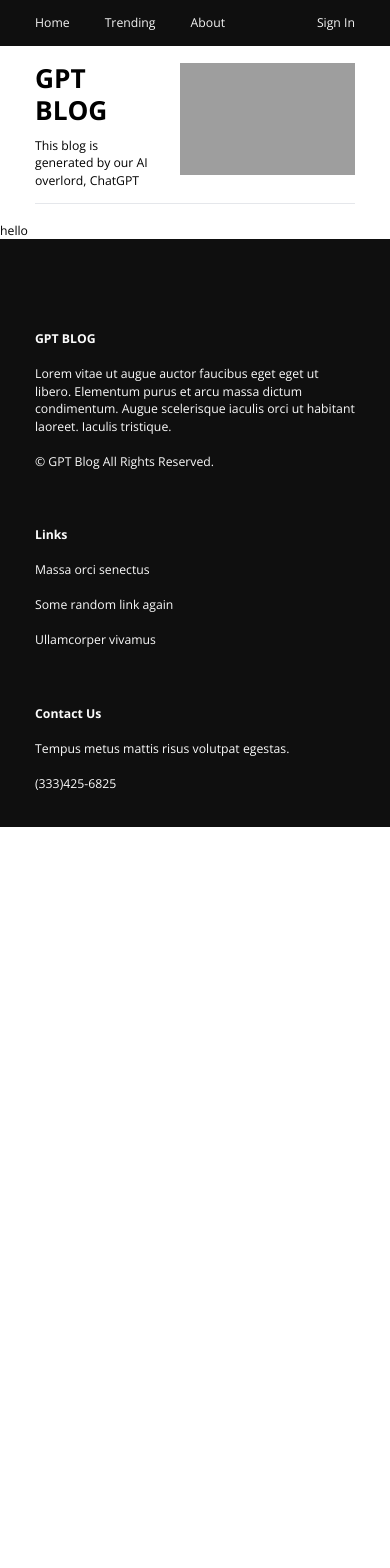
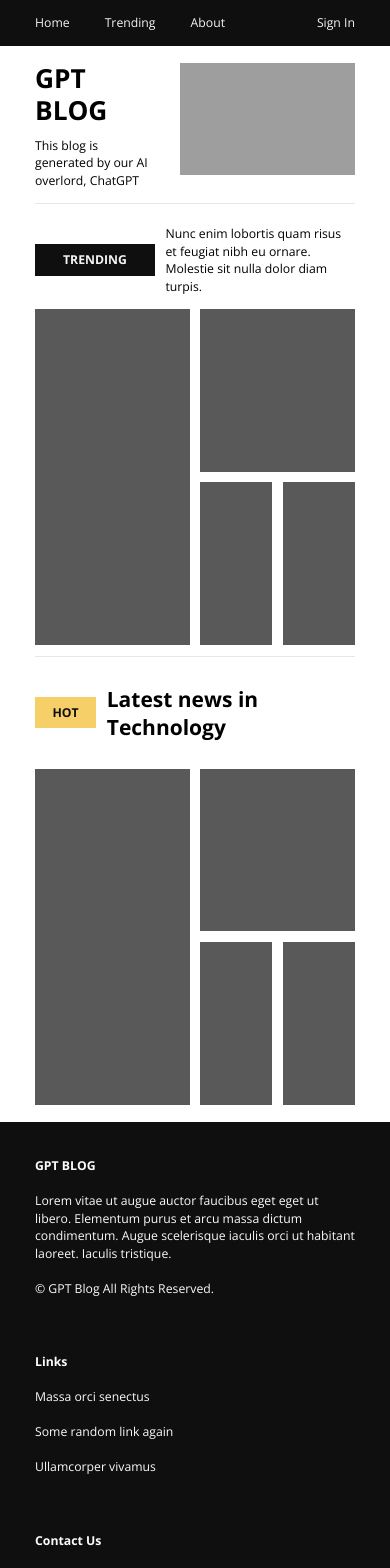
Before and after one commit to NoerGitKat/gpt-blog, a Next.js app: page / in a window 390 px wide. Shown: the top 1568 px of the page. Before the commit the page ends 844 px from the top, so only its background shows below. Built offline with nearby package versions, Linux system fonts and the light colour scheme; grey boxes are pictures that could not be loaded.

Commit message:
Added TechSectioin + Footer

```diff
--- /dev/null
+++ b/app/(home)/TechSection.tsx
@@ -0,0 +1,53 @@
+import { Post } from "@prisma/client";
+import Card from "../(shared)/Card";
+
+type TechProps = {
+  techPosts: Array<Post>;
+};
+
+function TechSection({ techPosts = [] }: TechProps): JSX.Element {
+  return (
+    <section>
+      <hr className="border-1" />
+      <header className="flex items-center gap-3 my-8">
+        <h4 className="bg-accent-orange py-2 px-5 text-wh-900 text-sm font-bold">
+          HOT
+        </h4>
+        <p className="font-bold text-2xl">Latest news in Technology</p>
+      </header>
+
+      {techPosts.length > 0 ? (
+        <ul className="sm:grid grid-cols-2 grid-rows-3 gap-x-8 gap-y-8 my-5">
+          {techPosts.map((post, index) => (
+            <li key={`post${index + 1}`}>
+              <Card
+                className={`col-span-1 ${
+                  index === 0
+                    ? "row-span-3"
+                    : "row-span-1 mt-10 sm:mt-0 flex justify-between gap-3"
+                }`}
+                imageHeight={index === 0 ? "h-96" : "h-48"}
+                post={post}
+                isLongForm={index === 0}
+                isSmallCard={index !== 0}
+              />
+            </li>
+          ))}
+        </ul>
+      ) : (
+        <aside className="flex justify-between gap-3 my-3">
+          <div className="basis-1/2 bg-wh-500 h-96"></div>
+          <div className="flex flex-col basis-1/2 gap-3 h-96">
+            <div className="basis-1/2 bg-wh-500"></div>
+            <div className="flex basis-1/2 gap-3">
+              <div className="basis-1/2 bg-wh-500"></div>
+              <div className="basis-1/2 bg-wh-500"></div>
+            </div>
+          </div>
+        </aside>
+      )}
+    </section>
+  );
+}
+
+export default TechSection;
--- /dev/null
+++ b/app/(home)/TrendingCard.tsx
@@ -0,0 +1,41 @@
+import Image from "next/image";
+import Link from "next/link";
+
+type TrendingCardProps = {
+  className?: string;
+  post: Post;
+};
+
+function TrendingCard({
+  className = "",
+  post,
+}: TrendingCardProps): JSX.Element {
+  return (
+    <Link
+      className={`${className} sm:mt-0 sm:h-auto relative mt-7 block w-full h-96 hover:opacity-70`}
+      href={`${process.env.NEXT_PUBLIC_URL}/post/${post?.id}`}
+    >
+      <aside className="z-0 relative w-full h-full">
+        <Image
+          fill
+          alt="tech"
+          placeholder="blur"
+          src={post?.image}
+          sizes="(max-width: 480px) 100vw,
+                (max-width: 768px) 75vw,
+                (max-width: 1060px) 50vw,
+                33vw"
+          style={{ objectFit: "cover" }}
+        />
+      </aside>
+      <aside className="absolute z-1 top-0 left-0 w-full h-full bg-gradient-gradual" />
+      <aside className="absolute z-2 bottom-0 left-0 p-3">
+        <h4 className="inline-block px-5 py-1 font-semibold bg-accent-orange text-wh-900">
+          {post?.category}
+        </h4>
+        <h3 className="text-wh-100 mt-2">{post?.title}</h3>
+      </aside>
+    </Link>
+  );
+}
+export default TrendingCard;
--- /dev/null
+++ b/app/(home)/TrendingSection.tsx
@@ -0,0 +1,48 @@
+import { Post } from "@prisma/client";
+import TrendingCard from "./TrendingCard";
+
+type Props = {
+  trendingPosts: Array<Post>;
+};
+
+function Trending({ trendingPosts }: Props): JSX.Element {
+  return (
+    <section className="mt-6">
+      <aside className="flex items-center gap-3 mb-4">
+        <h3 className="bg-wh-900 py-2 px-8 text-wh-10 text-sm font-bold">
+          TRENDING
+        </h3>
+        <p className="text-sm">
+          Nunc enim lobortis quam risus et feugiat nibh eu ornare. Molestie sit
+          nulla dolor diam turpis.
+        </p>
+      </aside>
+
+      {trendingPosts.length > 0 ? (
+        <ul className="sm:grid gap-5 grid-cols-4 grid-rows-2 sm:h-[600px] my-3">
+          {trendingPosts.map((post, index) => (
+            <li key={`post${index + 1}`}>
+              <TrendingCard
+                className="col-span-2 row-span-2 bg-wh-500"
+                post={post}
+              />
+            </li>
+          ))}
+        </ul>
+      ) : (
+        <aside className="flex justify-between gap-3 my-3">
+          <div className="basis-1/2 bg-wh-500 h-96"></div>
+          <div className="flex flex-col basis-1/2 gap-3 h-96">
+            <div className="basis-1/2 bg-wh-500"></div>
+            <div className="flex basis-1/2 gap-3">
+              <div className="basis-1/2 bg-wh-500"></div>
+              <div className="basis-1/2 bg-wh-500"></div>
+            </div>
+          </div>
+        </aside>
+      )}
+    </section>
+  );
+}
+
+export default Trending;
--- /dev/null
+++ b/app/(home)/index.ts
@@ -0,0 +1,2 @@
+export { default as TechSection } from "./TechSection";
+export { default as TrendingSection } from "./TrendingSection";
--- /dev/null
+++ b/app/(shared)/Card.tsx
@@ -0,0 +1,78 @@
+import { Post } from "@prisma/client";
+import Image from "next/image";
+import Link from "next/link";
+
+type CardProps = {
+  className?: string;
+  post: Post;
+  imageHeight: string;
+  isSmallCard?: boolean;
+  isLongForm?: boolean;
+};
+
+const Card = ({
+  className,
+  imageHeight,
+  post,
+  isSmallCard = false,
+  isLongForm = false,
+}: CardProps) => {
+  const { id, title, author, createdAt, image, snippet } = post || {};
+
+  const date = new Date(createdAt);
+  const options: Intl.DateTimeFormatOptions = {
+    year: "numeric",
+    month: "long",
+    day: "numeric",
+  };
+  const formattedDate = date.toLocaleDateString("en-US", options);
+
+  return (
+    <div className={className}>
+      <Link
+        className="basis-full hover:opacity-70"
+        href={`${process.env.NEXT_PUBLIC_URL}/post/${post?.id}`}
+      >
+        <div className={`relative w-auto mb-3 ${imageHeight}`}>
+          <Image
+            fill
+            alt="tech"
+            placeholder="blur"
+            src={image}
+            sizes="(max-width: 480px) 100vw,
+                  (max-width: 768px) 75vw,
+                  (max-width: 1060px) 50vw,
+                  33vw"
+            style={{ objectFit: "cover" }}
+          />
+        </div>
+      </Link>
+      <div className="basis-full">
+        <Link href={`${process.env.NEXT_PUBLIC_URL}/post/${post?.id}`}>
+          <h4
+            className={`font-bold hover:text-accent-green
+            ${isSmallCard ? "text-base" : "text-lg"}
+            ${isSmallCard ? "line-clamp-2" : ""}
+          `}
+          >
+            {title}
+          </h4>
+        </Link>
+
+        <div className={`${isSmallCard ? "my-2" : "flex my-3"} gap-3`}>
+          <h5 className="font-semibold text-xs">{author}</h5>
+          <h6 className="text-wh-300 text-xs">{formattedDate}</h6>
+        </div>
+        <p
+          className={`text-wh-500 ${
+            isLongForm ? "line-clamp-5" : "line-clamp-3"
+          }`}
+        >
+          {snippet}
+        </p>
+      </div>
+    </div>
+  );
+};
+
+export default Card;
--- a/app/(shared)/Footer.tsx
+++ b/app/(shared)/Footer.tsx
@@ -3,7 +3,7 @@
     <footer className="bg-wh-900 text-wh-50 py-10 px-10">
       <section className="justify-between mx-auto gap-16 sm:flex">
         {/* FIRST COLUMN */}
-        <ul className="mt-16 basis-1/2 sm:mt-0">
+        <ul className="basis-1/2 sm:mt-0">
           <li>
             <h4 className="font-bold">GPT BLOG</h4>
           </li>
--- a/app/page.tsx
+++ b/app/page.tsx
@@ -1,3 +1,16 @@
-export default function Home() {
-  return <main>hello</main>;
+import { TechSection, TrendingSection } from "./(home)";
+
+function Home() {
+  return (
+    <main className="px-10 leading-7">
+      <TrendingSection trendingPosts={[]} />
+      <section className="md:flex gap-10 mb-5">
+        <aside className="basis-3/4">
+          <TechSection techPosts={[]} />
+        </aside>
+      </section>
+    </main>
+  );
 }
+
+export default Home;
--- a/package.json
+++ b/package.json
@@ -29,6 +29,7 @@
     "eslint-config-prettier": "^8.8.0",
     "husky": "^8.0.0",
     "prettier": "^2.8.8",
+    "prisma": "^4.13.0",
     "typescript": "5.0.4"
   }
 }
```
Also changed, not shown: 1 other file (tests, documents, lock files or other folders).
